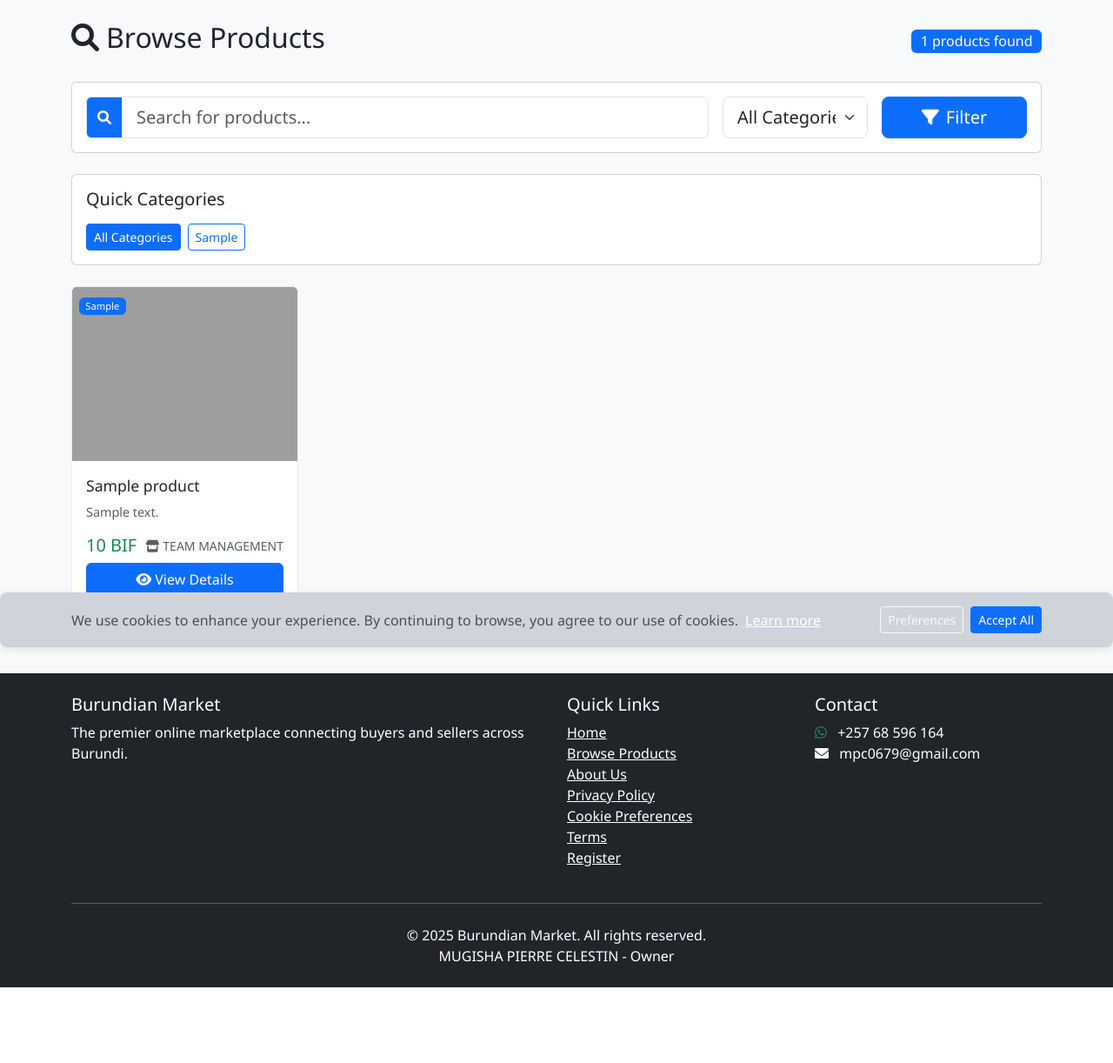
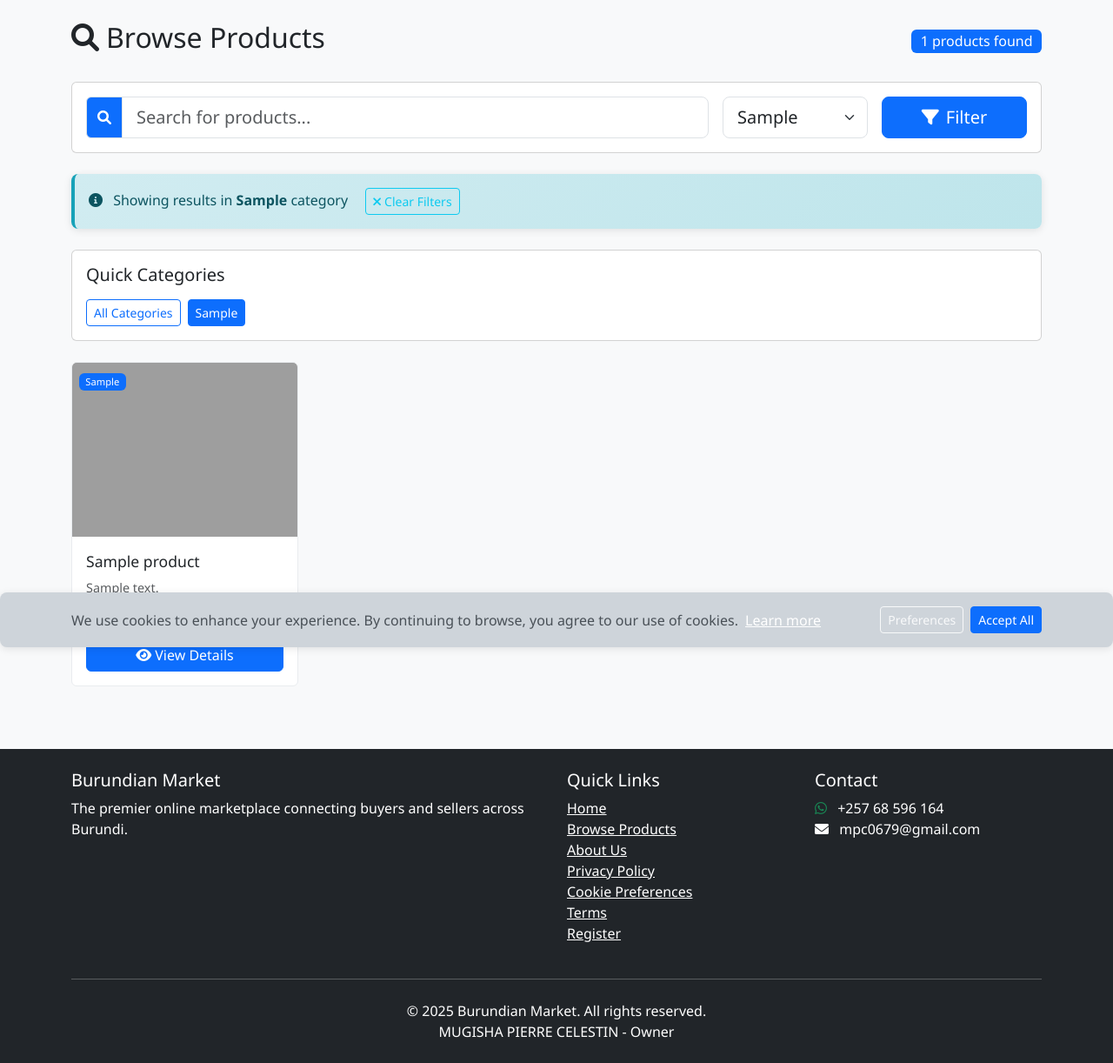
Before and after one commit to mugishapc/burundian_market, a Flask app: a page that uses templates/product_search.html in a window 1280 px wide. Shown: the part 56-1278 px from the top of the page at 87% size. Before the commit the page ends 1191 px from the top, so only its background shows below. Run offline with Flask 3, Linux system fonts and the light colour scheme; tables that the repository leaves empty hold one stand-in row (values such as "Sample post"); one stand-in notice (Sample message) is shown; some libraries are stand-ins or nearby versions; grey boxes are pictures that could not be loaded.

Commit message:
Updated app.py and product search template

```diff
--- a/app.py
+++ b/app.py
@@ -704,6 +704,7 @@ def refresh_session():
 @app.route('/products/search')
 def product_search():
     query = request.args.get('q', '').strip()
+    category = request.args.get('category', '').strip()
     page = request.args.get('page', 1, type=int)
     per_page = 12  # Products per page
 
@@ -722,11 +723,16 @@ def product_search():
             )
         )
 
+    # Apply category filter if specified
+    if category:
+        products_query = products_query.filter(Product.category == category)
+
     # Get all available categories (for dropdown/filter display)
     categories = db.session.query(
         Product.category.distinct().label('category')
     ).filter(
-        Product.category.isnot(None)
+        Product.category.isnot(None),
+        User.is_seller_active == True  # Only include categories from active sellers
     ).order_by(
         'category'
     ).all()
@@ -750,7 +756,7 @@ def product_search():
         products=products,
         search_query=query,
         categories=categories,
-        selected_category=None  # No category selected when doing general search
+        selected_category=category  # Pass the selected category back to template
     )
 
 @app.route('/login', methods=['GET', 'POST'])
--- a/templates/product_search.html
+++ b/templates/product_search.html
@@ -27,7 +27,7 @@
                             </div>
                         </div>
                         <div class="col-md-2">
-                            <select class="form-select form-select-lg" name="category" onchange="this.form.submit()">
+                            <select class="form-select form-select-lg" name="category">
                                 <option value="">All Categories</option>
                                 {% for category in categories %}
                                 <option value="{{ category }}"
@@ -47,6 +47,23 @@
             </div>
         </div>
 
+        <!-- Search Results Info -->
+        {% if search_query or selected_category %}
+        <div class="alert alert-info mb-4">
+            <i class="fas fa-info-circle me-2"></i>
+            {% if search_query and selected_category %}
+                Showing results for "{{ search_query }}" in <strong>{{ selected_category }}</strong> category
+            {% elif search_query %}
+                Showing results for "{{ search_query }}"
+            {% elif selected_category %}
+                Showing results in <strong>{{ selected_category }}</strong> category
+            {% endif %}
+            <a href="{{ url_for('product_search') }}" class="btn btn-sm btn-outline-info ms-3">
+                <i class="fas fa-times me-1"></i>Clear Filters
+            </a>
+        </div>
+        {% endif %}
+
         <!-- Category Quick Filters -->
         {% if categories %}
         <div class="card mb-4">
@@ -58,7 +75,7 @@
                         All Categories
                     </a>
                     {% for category in categories %}
-                    <a href="{{ url_for('product_search') }}?category={{ category }}"
+                    <a href="{{ url_for('product_search') }}?category={{ category|urlencode }}{% if search_query %}&q={{ search_query|urlencode }}{% endif %}"
                        class="btn btn-outline-primary btn-sm {% if selected_category == category %}active{% endif %}">
                         {{ category }}
                     </a>
@@ -194,7 +211,9 @@
                     <i class="fas fa-search fa-4x text-muted mb-3"></i>
                     <h3 class="text-muted">No Products Found</h3>
                     <p class="text-muted mb-4">
-                        {% if search_query %}
+                        {% if search_query and selected_category %}
+                        No products found for "{{ search_query }}" in category "{{ selected_category }}"
+                        {% elif search_query %}
                         No products found for "{{ search_query }}"
                         {% elif selected_category %}
                         No products found in category "{{ selected_category }}"
@@ -356,9 +375,9 @@ document.addEventListener('DOMContentLoaded', function() {
     }, 100);
 });
 
-// Quick search functionality
-function quickSearch(category) {
-    window.location.href = `{{ url_for('product_search') }}?category=${encodeURIComponent(category)}`;
-}
+// Auto-submit form when category changes (optional)
+document.querySelector('select[name="category"]').addEventListener('change', function() {
+    this.form.submit();
+});
 </script>
 {% endblock %}
```
